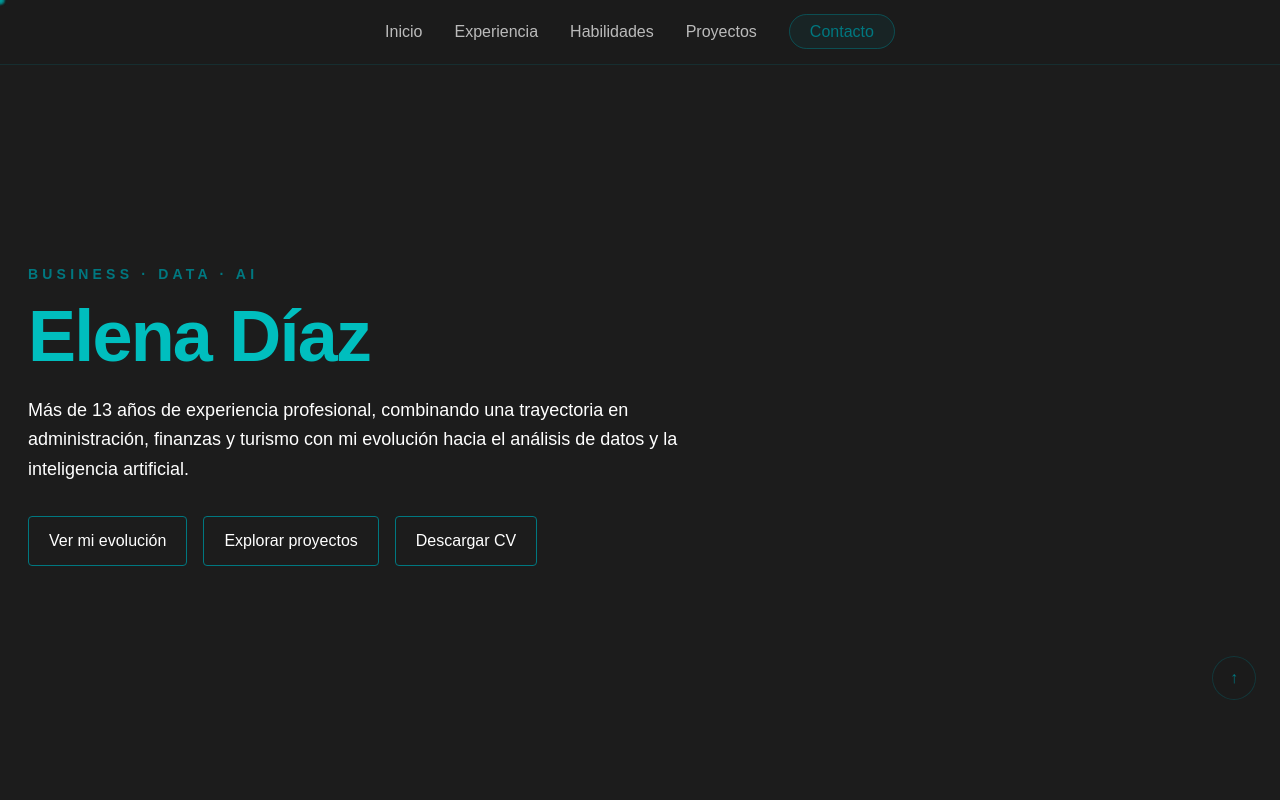
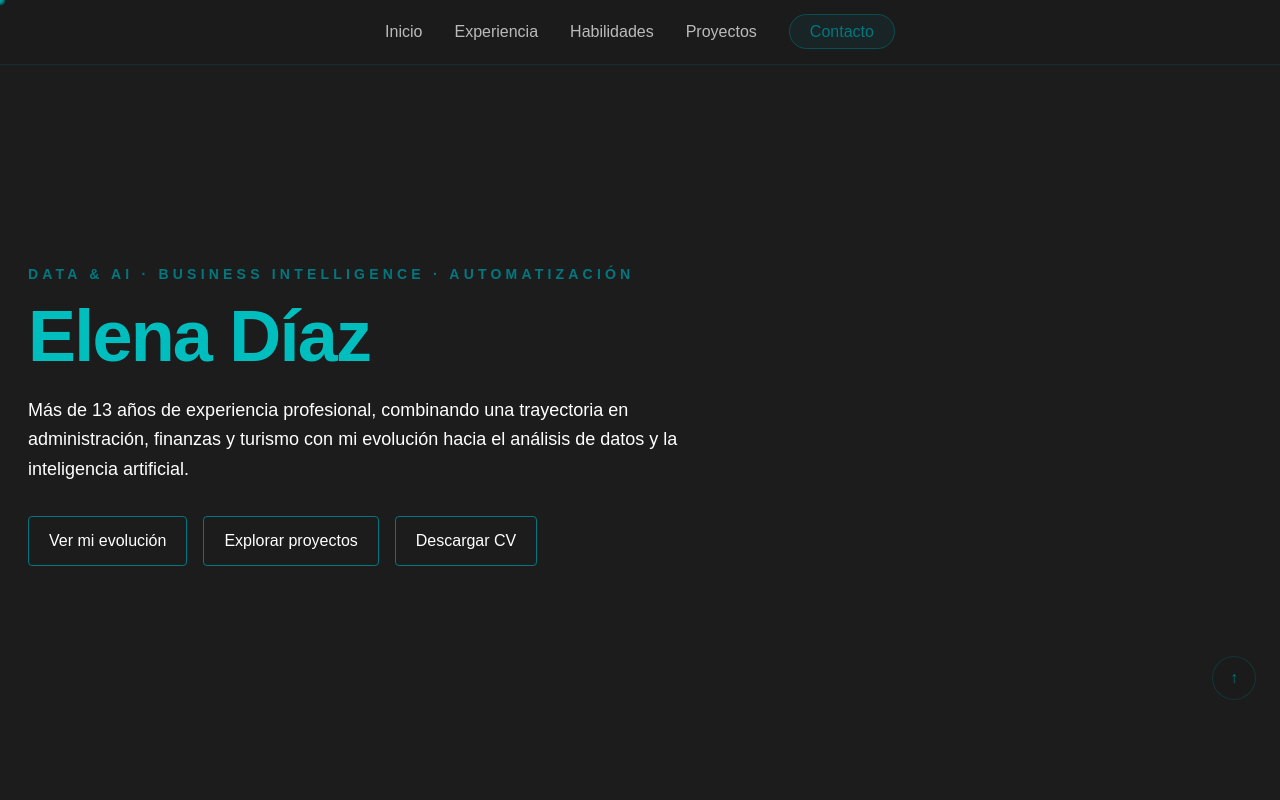
Before and after one commit to HelenDiMo/elena-diaz-beyond-the-resume, a Next.js app: page / in a window 1280 px wide. Shown: the top 800 px of the page. Built offline with nearby package versions, Linux system fonts and the light colour scheme.

Commit message:
feat: actualizar el texto de la sección Hero para incluir Business Intelligence y Automatización

```diff
--- a/src/components/sections/Hero.tsx
+++ b/src/components/sections/Hero.tsx
@@ -16,7 +16,7 @@ export default function Hero() {
             transition={{ duration: 0.6 }}
             className="mb-4 text-sm font-bold uppercase tracking-[0.3em] text-teal"
           >
-            Business · Data · AI
+            Data & AI · Business Intelligence · Automatización
           </motion.p>
 
           {/* Nombre */}
```
